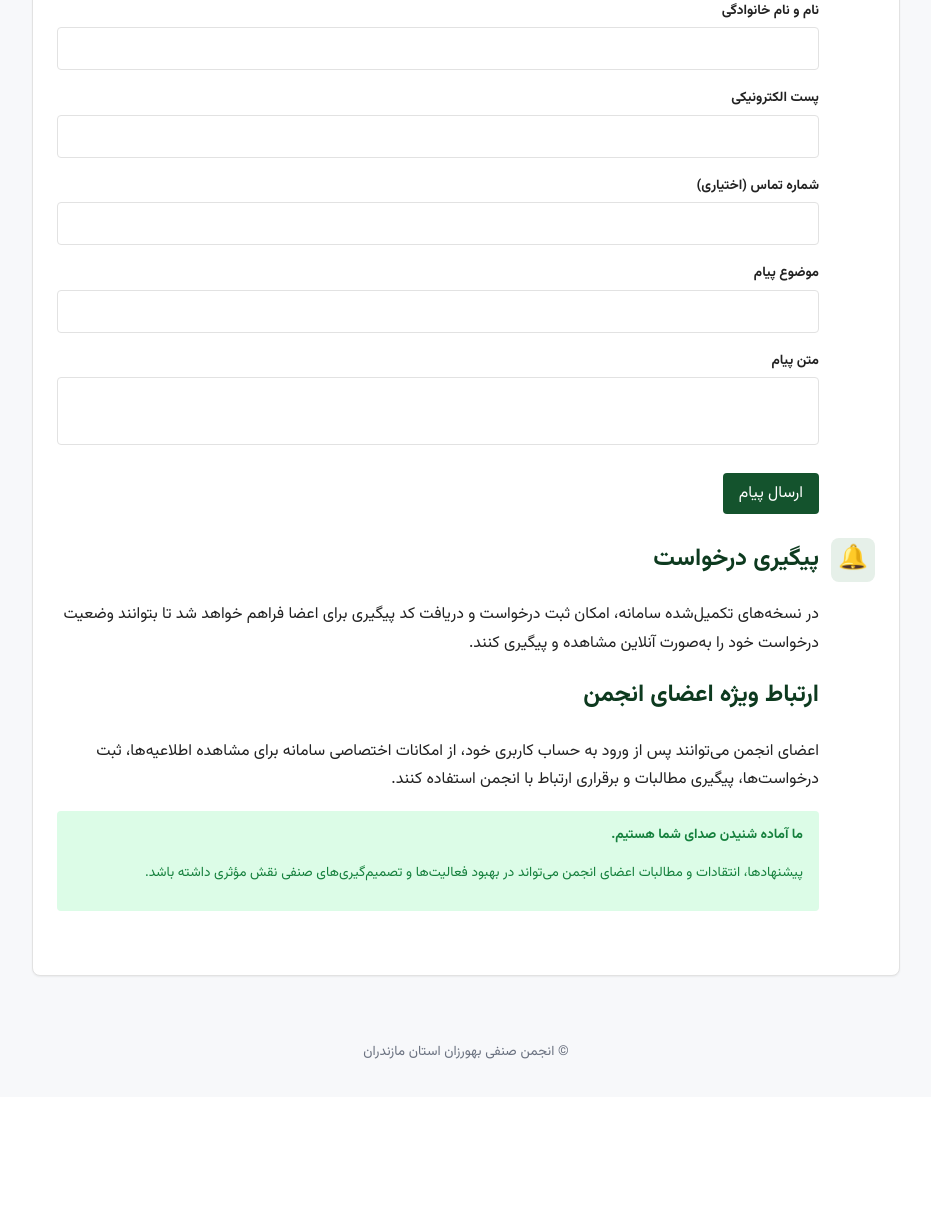
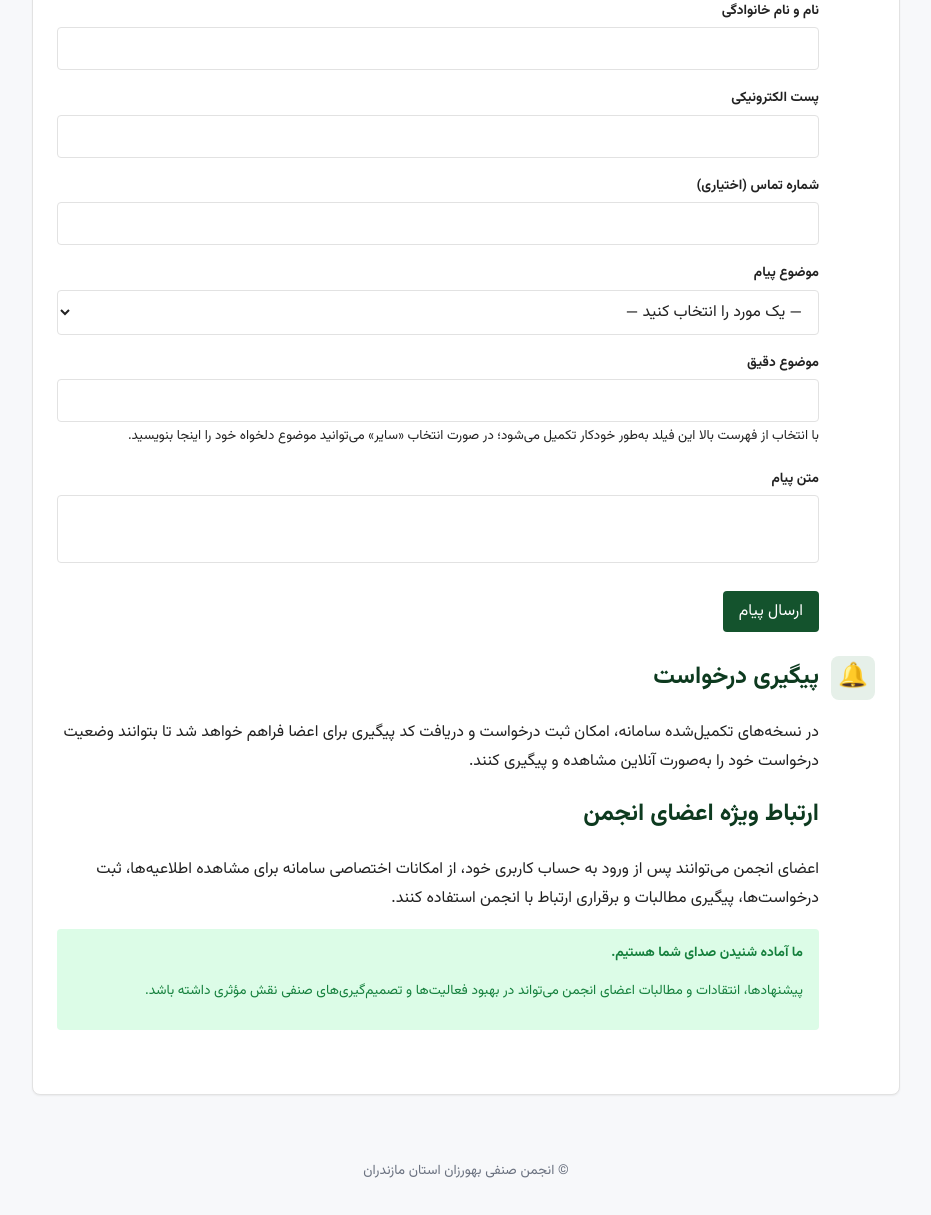
Before and after one commit to HamzeNasirii/maz-behvarz, a Django app: template templates/website/contact.html in a window 1280 px wide. Shown: the part 1162-2377 px from the top of the page, without its empty margins (174-1105 px from the left). Before the commit the page ends 2221 px from the top, so only its background shows below. Run offline with Django 5.2, Linux system fonts and the light colour scheme; the template is opened without the code that fills it, so the values that code supplies are empty, except form fields; tables that the repository leaves empty hold one stand-in row (values such as "Sample post"); form fields are guessed from the names that the template uses; parts of the project's set-up code (start-up, migrations or seed data) failed here and were passed over.

Commit message:
feat(website/contact): add predefined topic dropdown with custom "other" option
templates/website/contact.html: یک <select> کمکی (غیر مرتبط با Django Form) اضافه شد که با انتخاب کاربر، مقدار واقعی فیلد subject را پر می‌کند؛ گزینه‌ی «سایر» فیلد را برای ورودی آزاد باز می‌گذارد.
بدون تغییر در ContactMessageForm، ContactMessage Model، یا هر بخشی از apps.public_content.
بدون Migration جدید.

```diff
--- a/templates/website/contact.html
+++ b/templates/website/contact.html
@@ -92,8 +92,32 @@
                     </div>
 
                     <div class="form-group">
-                    <label for="{{ form.subject.id_for_label }}">موضوع پیام</label>
+                        <label for="subject-topic">موضوع پیام</label>
+                        <select id="subject-topic" class="form-control">
+                            <option value="">— یک مورد را انتخاب کنید —</option>
+                            <option value="مطالبات و مسائل صنفی">مطالبات و مسائل صنفی</option>
+                            <option value="مسائل مرتبط با شرایط شغلی بهورزان">مسائل مرتبط با شرایط شغلی بهورزان</option>
+                            <option value="پرداخت‌ها، مزایا و مسائل رفاهی">پرداخت‌ها، مزایا و مسائل رفاهی</option>
+                            <option value="مسائل مرتبط با محیط و شرایط محل خدمت">مسائل مرتبط با محیط و شرایط محل خدمت
+                            </option>
+                            <option value="پیشنهادهای مرتبط با بهبود وضعیت جامعه بهورزی">پیشنهادهای مرتبط با بهبود وضعیت
+                                جامعه بهورزی
+                            </option>
+                            <option value="درخواست پیگیری موضوعات صنفی">درخواست پیگیری موضوعات صنفی</option>
+                            <option value="ارائه پیشنهاد برای فعالیت‌ها و برنامه‌های انجمن">ارائه پیشنهاد برای فعالیت‌ها
+                                و برنامه‌های انجمن
+                            </option>
+                            <option value="__other__">سایر (موضوع دیگری وارد کنید)</option>
+                        </select>
+                    </div>
+
+                    <div class="form-group">
+                        <label for="{{ form.subject.id_for_label }}">موضوع دقیق</label>
                         {{ form.subject }}
+                        <small class="form-text">
+                            با انتخاب از فهرست بالا این فیلد به‌طور خودکار تکمیل می‌شود؛ در صورت انتخاب «سایر» می‌توانید
+                            موضوع دلخواه خود را اینجا بنویسید.
+                        </small>
                         {% if form.subject.errors %}
                             <div class="alert alert-danger">{{ form.subject.errors.0 }}</div>
                         {% endif %}
@@ -140,4 +164,39 @@
         </div>
 
     </div>
+
+    <script>
+document.addEventListener('DOMContentLoaded', function () {
+    var topicSelect = document.getElementById('subject-topic');
+    var subjectInput = document.getElementById('{{ form.subject.id_for_label }}');
+
+    if (!topicSelect || !subjectInput) {
+        return;
+    }
+
+    topicSelect.addEventListener('change', function () {
+        if (topicSelect.value === '__other__') {
+            subjectInput.value = '';
+            subjectInput.focus();
+        } else if (topicSelect.value) {
+            subjectInput.value = topicSelect.value;
+        }
+    });
+
+    // در صورت بازگشت فرم به‌خاطر خطای اعتبارسنجی، مقدار قبلی را با فهرست تطبیق بده
+    if (subjectInput.value) {
+        var matched = false;
+        for (var i = 0; i < topicSelect.options.length; i++) {
+            if (topicSelect.options[i].value === subjectInput.value) {
+                topicSelect.value = subjectInput.value;
+                matched = true;
+                break;
+            }
+        }
+        if (!matched) {
+            topicSelect.value = '__other__';
+        }
+    }
+});
+</script>
 {% endblock %}
```
Lines whose indentation alone changed are shown as unchanged.
